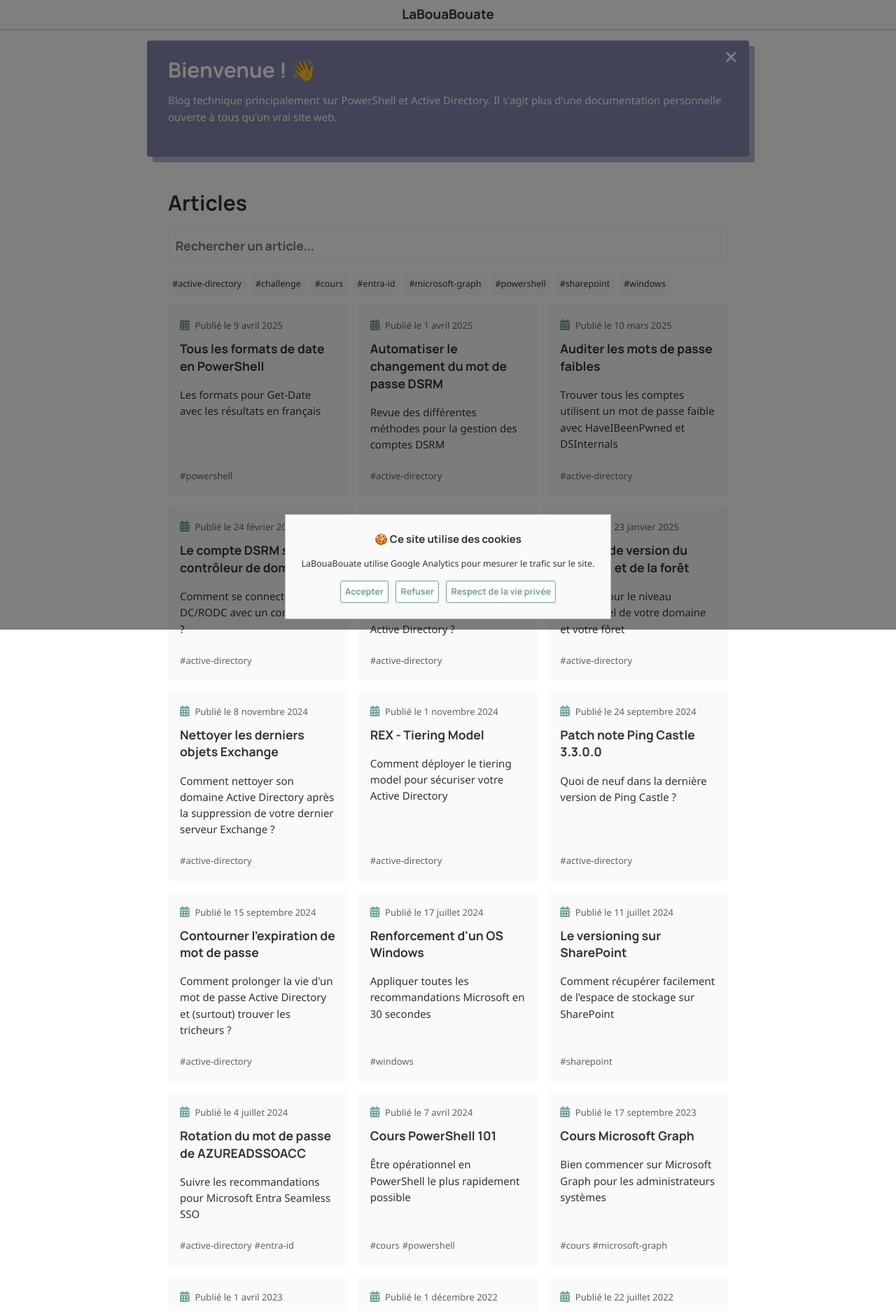
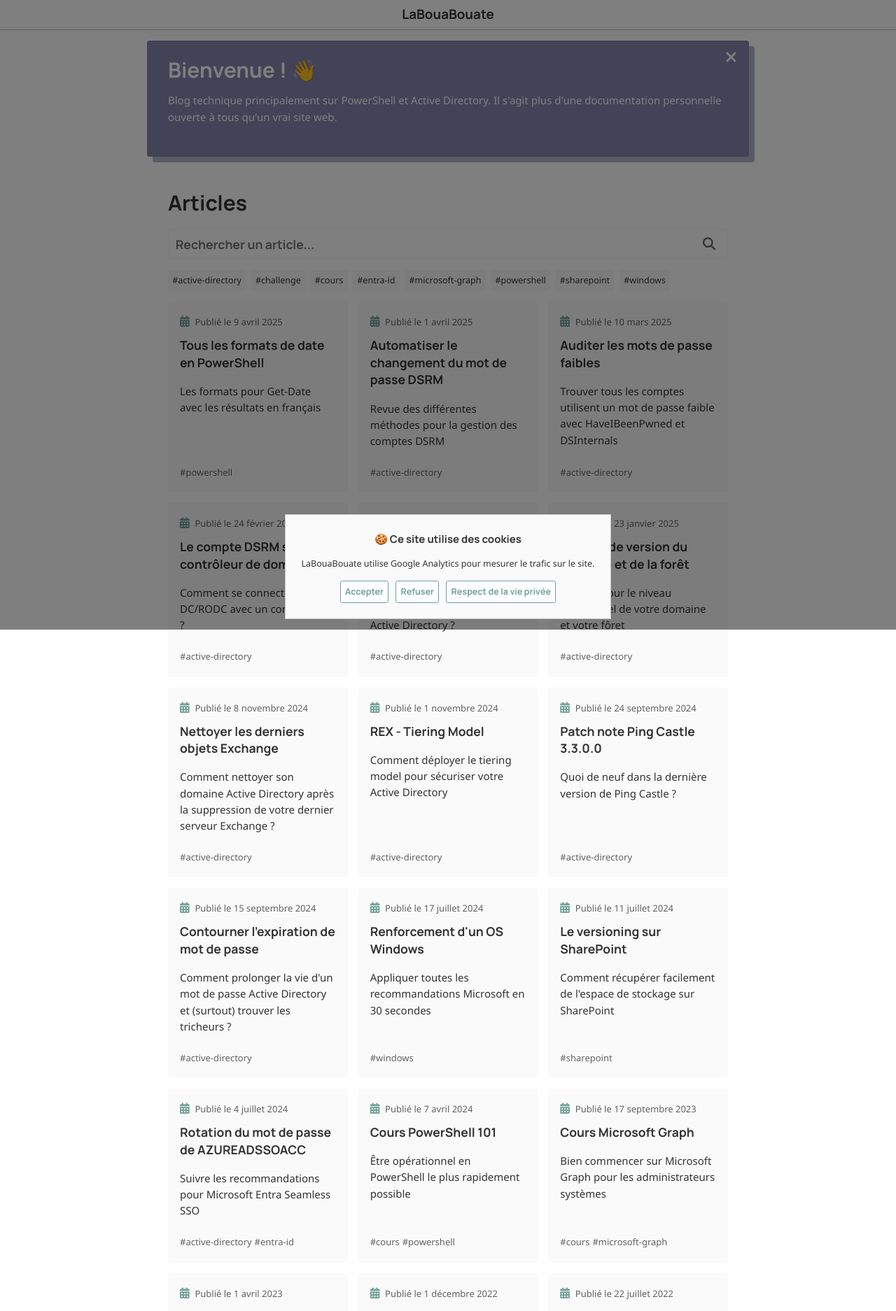
Before and after one commit to leobouard/leobouard.github.io, a Jekyll site: the page built from _pages/blog.html, in a window 1280 px wide. Shown: the top 1874 px of the page at 70% size. Built offline with Jekyll 4.4.1, drawn with Linux system fonts in a browser that asks for light colours; nearby versions of some CDN libraries; some web fonts are replaced.

Commit message:
Ajout d'une icone dans la barre de recherche

```diff
--- a/_pages/blog.html
+++ b/_pages/blog.html
@@ -14,7 +14,10 @@ description: "Tous les articles, cours et défis sur PowerShell et d'autres tech
   <h1 style="margin: 0;">Articles</h1>
   {% include filter-searchbar.html %}
   {% include filter-tags.html %}
-  <input class="searchbar" type="text" id="searchbar" placeholder="Rechercher un article..." onkeyup="filterArticlesBySearch()" />
+  <div class="searchbar-container">
+    <input class="searchbar" type="text" id="searchbar" placeholder="Rechercher un article..." onkeyup="filterArticlesBySearch()" />
+    <i class="fa-solid fa-magnifying-glass"></i>
+  </div>
   <div class="all-tags">
     {% assign tags = site.tags | sort %}
     {% for tag in tags %}
--- a/_sass/filter-searchbar.scss
+++ b/_sass/filter-searchbar.scss
@@ -1,5 +1,9 @@
+div.searchbar-container {
+    position: relative;
+    margin: 1em 0;
+}
+
 input.searchbar {
-    margin: 1em 0;
     padding: 0.5em;
     border: 2px solid var(--lightaccent);
     border-radius: 0.25em;
@@ -15,4 +19,18 @@ input.searchbar:focus {
     outline: none;
     border-color: var(--primary);
     box-shadow: inset 0px -2px 0px var(--primary);
+
+    div.searchbar-container i {
+        color: var(--primary);
+    }
 }
+
+div.searchbar-container i {
+    position: absolute;
+    right: 0.5em;
+    font-size: large;
+    align-self: anchor-center;
+    color: var(--heavyaccent);
+    background: linear-gradient(280deg, var(--background), var(--background), transparent);
+    padding: 0.5em 0.5em 0.5em 2em;
+}
```
